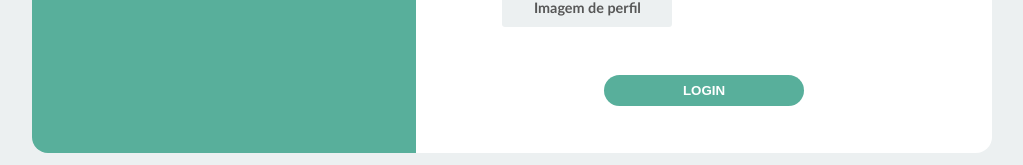
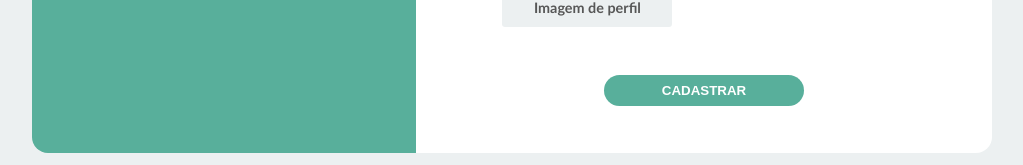
Before and after one commit to vtrajanodev/feedbackscontinuosfront, a React (Create React App) app: page /cadastro-usuario in a window 1280 px wide. Shown: the part 497-662 px from the top of the page, without its empty margins (128-1151 px from the left). Built offline with nearby package versions, Linux system fonts and the light colour scheme.

Commit message:
Inicio do header e pagina inicial

```diff
--- a/src/components/Button/Button.jsx
+++ /dev/null
@@ -1,7 +0,0 @@
-
-export function Button(props) {
-
-  return (
-    <button {...props} />
-  )
-}
--- a/src/pages/RegisterUser/RegisterUser.jsx
+++ b/src/pages/RegisterUser/RegisterUser.jsx
@@ -5,7 +5,6 @@ import * as Yup from 'yup';
 import Logo from '../../images/logo.png'
 import styles from '../styles/loginAndRegister.module.css';
 import { useNavigate } from 'react-router-dom';
-import { Button } from '../../components/Button/Button';
 
 export const RegisterUser = () => {
 
@@ -96,7 +95,7 @@ export const RegisterUser = () => {
                   <Field type="file" id="urlImagem" name="urlImagem" placeholder="email@exemplo.com" />
                 </div>
                 <div className={styles.buttonSubmit}>
-                  <Button onClick={() => navigate('/')}>Login</Button>
+                  <button type="submit">Cadastrar</button>
                 </div>
               </div>
             </div>
```
Also changed, not shown: src/components/Button/button.module.css (deleted), src/components/Header/Header.jsx (line endings or trailing spaces).
